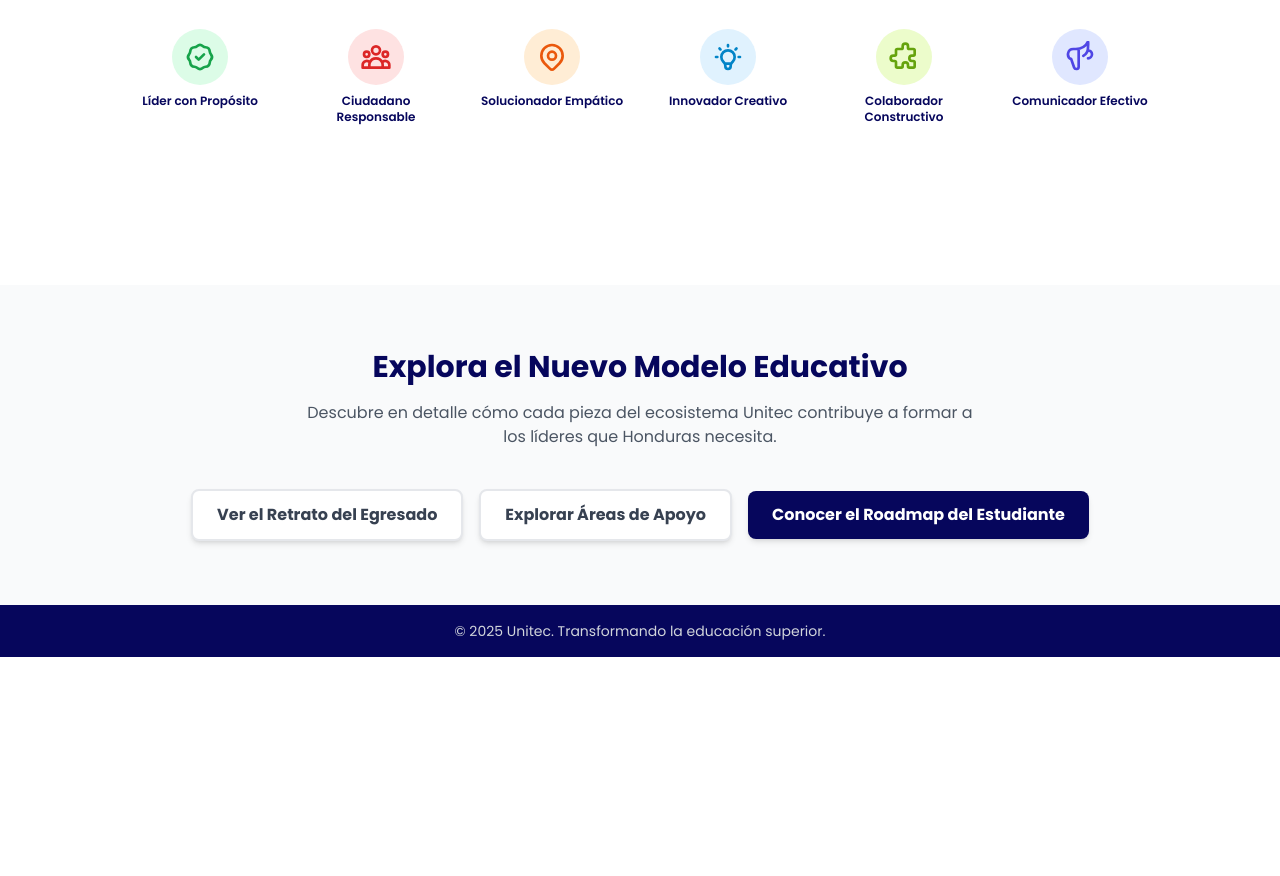
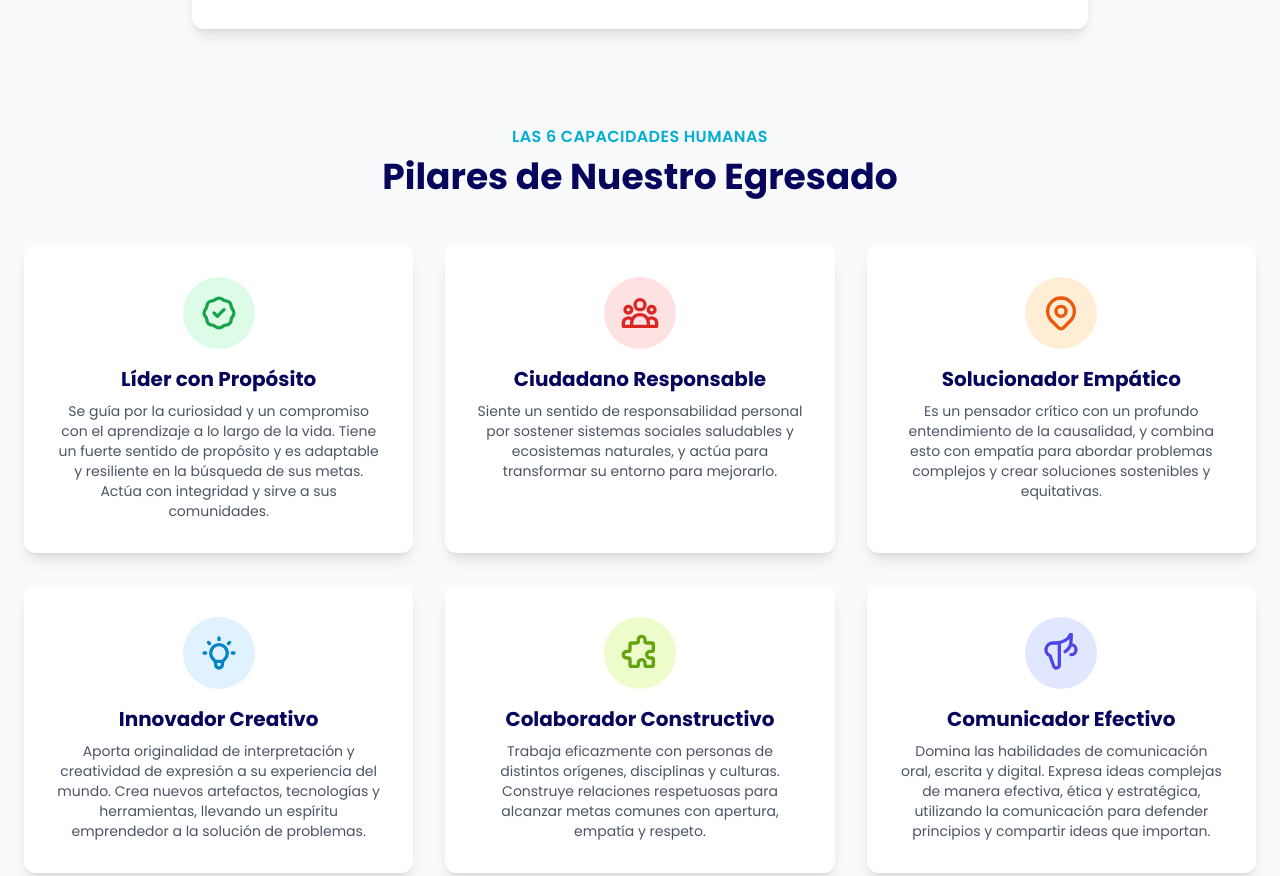
Before and after one commit to marcotcanales/FI, a plain HTML site: page Portrait/index.html in a window 1280 px wide. Shown: the part 1147-2023 px from the top of the page. Before the commit the page ends 1804 px from the top, so only its background shows below. Drawn offline with nearby package versions, Linux system fonts and the light colour scheme.

Commit message:
Refactor index.html for improved layout and content
Updated the HTML structure, improved styling, and added new sections for human capacities and a call to action.

```diff
--- a/Portrait/index.html
+++ b/Portrait/index.html
@@ -11,7 +11,7 @@
     <style>
         body {
             font-family: 'Poppins', sans-serif;
-            background-color: #ffffff;
+            background-color: #f8fafc; /* Lighter gray for background */
         }
         .unitec-bg-blue {
             background-color: #06065C;
@@ -21,11 +21,6 @@
         }
         .unitec-text-cyan {
             color: #03AED2;
-        }
-        .gradient-text {
-            background: linear-gradient(90deg, #03AED2, #06065C);
-            -webkit-background-clip: text;
-            -webkit-text-fill-color: transparent;
         }
         .hero-bg {
             background-image: linear-gradient(rgba(6, 6, 92, 0.85), rgba(6, 6, 92, 0.85)), url('https://placehold.co/1200x800/e2e8f0/e2e8f0?text=.');
@@ -64,7 +59,7 @@
     <main class="container mx-auto px-6 py-16 md:py-24">
 
         <!-- Introduction -->
-        <section class="max-w-4xl mx-auto">
+        <section class="max-w-4xl mx-auto bg-white p-8 rounded-xl shadow-lg">
             <div class="text-center">
                 <p class="unitec-text-cyan font-semibold tracking-wide">MÁS ALLÁ DE LAS COMPETENCIAS</p>
                 <h3 class="mt-2 text-3xl md:text-4xl font-bold unitec-text-blue">El Retrato del Egresado Unitec</h3>
@@ -82,38 +77,66 @@
             </div>
         </section>
 
-        <!-- Visual Divider with Icons -->
-        <section class="max-w-5xl mx-auto py-16">
-            <div class="grid grid-cols-2 md:grid-cols-3 lg:grid-cols-6 gap-8 text-center">
-                <!-- Icon 1 -->
-                <div class="flex flex-col items-center">
-                    <div class="bg-green-100 p-3 rounded-full"><svg class="h-8 w-8 text-green-600" fill="none" viewBox="0 0 24 24" stroke="currentColor"><path stroke-linecap="round" stroke-linejoin="round" stroke-width="2" d="M9 12l2 2 4-4M7.835 4.697a3.42 3.42 0 001.946-.806 3.42 3.42 0 014.438 0 3.42 3.42 0 001.946.806 3.42 3.42 0 013.138 3.138 3.42 3.42 0 00.806 1.946 3.42 3.42 0 010 4.438 3.42 3.42 0 00-.806 1.946 3.42 3.42 0 01-3.138 3.138 3.42 3.42 0 00-1.946.806 3.42 3.42 0 01-4.438 0 3.42 3.42 0 00-1.946-.806 3.42 3.42 0 01-3.138-3.138 3.42 3.42 0 00-.806-1.946 3.42 3.42 0 010-4.438 3.42 3.42 0 00.806-1.946 3.42 3.42 0 013.138-3.138z"/></svg></div>
-                    <p class="text-xs font-semibold mt-2 unitec-text-blue">Líder con Propósito</p>
+        <!-- Human Capacities Section -->
+        <section class="py-16 md:py-24">
+            <div class="text-center mb-12">
+                <p class="unitec-text-cyan font-semibold tracking-wide">LAS 6 CAPACIDADES HUMANAS</p>
+                <h3 class="mt-2 text-3xl md:text-4xl font-bold unitec-text-blue">Pilares de Nuestro Egresado</h3>
+            </div>
+
+            <div class="grid grid-cols-1 md:grid-cols-2 lg:grid-cols-3 gap-8">
+                <!-- Card 1: Líder con Propósito -->
+                <div class="bg-white rounded-xl shadow-lg p-8 flex flex-col items-center text-center transform hover:-translate-y-2 transition-transform duration-300">
+                    <div class="bg-green-100 p-4 rounded-full mb-4">
+                        <svg class="h-10 w-10 text-green-600" fill="none" viewBox="0 0 24 24" stroke="currentColor"><path stroke-linecap="round" stroke-linejoin="round" stroke-width="2" d="M9 12l2 2 4-4M7.835 4.697a3.42 3.42 0 001.946-.806 3.42 3.42 0 014.438 0 3.42 3.42 0 001.946.806 3.42 3.42 0 013.138 3.138 3.42 3.42 0 00.806 1.946 3.42 3.42 0 010 4.438 3.42 3.42 0 00-.806 1.946 3.42 3.42 0 01-3.138 3.138 3.42 3.42 0 00-1.946.806 3.42 3.42 0 01-4.438 0 3.42 3.42 0 00-1.946-.806 3.42 3.42 0 01-3.138-3.138 3.42 3.42 0 00-.806-1.946 3.42 3.42 0 010-4.438 3.42 3.42 0 00.806-1.946 3.42 3.42 0 013.138-3.138z"/></svg>
+                    </div>
+                    <h4 class="text-xl font-bold unitec-text-blue mb-2">Líder con Propósito</h4>
+                    <p class="text-gray-600 text-sm">Se guía por la curiosidad y un compromiso con el aprendizaje a lo largo de la vida. Tiene un fuerte sentido de propósito y es adaptable y resiliente en la búsqueda de sus metas. Actúa con integridad y sirve a sus comunidades.</p>
                 </div>
-                 <!-- Icon 2 -->
-                 <div class="flex flex-col items-center">
-                    <div class="bg-red-100 p-3 rounded-full"><svg class="h-8 w-8 text-red-600" fill="none" viewBox="0 0 24 24" stroke="currentColor"><path stroke-linecap="round" stroke-linejoin="round" stroke-width="2" d="M17 20h5v-2a3 3 0 00-5.356-1.857M17 20H7m10 0v-2c0-.656-.126-1.283-.356-1.857M7 20H2v-2a3 3 0 015.356-1.857M7 20v-2c0-.656.126-1.283.356-1.857m0 0a5.002 5.002 0 019.288 0M15 7a3 3 0 11-6 0 3 3 0 016 0zm6 3a2 2 0 11-4 0 2 2 0 014 0zM7 10a2 2 0 11-4 0 2 2 0 014 0z"/></svg></div>
-                    <p class="text-xs font-semibold mt-2 unitec-text-blue">Ciudadano Responsable</p>
+
+                <!-- Card 2: Ciudadano Responsable -->
+                <div class="bg-white rounded-xl shadow-lg p-8 flex flex-col items-center text-center transform hover:-translate-y-2 transition-transform duration-300">
+                    <div class="bg-red-100 p-4 rounded-full mb-4">
+                        <svg class="h-10 w-10 text-red-600" fill="none" viewBox="0 0 24 24" stroke="currentColor"><path stroke-linecap="round" stroke-linejoin="round" stroke-width="2" d="M17 20h5v-2a3 3 0 00-5.356-1.857M17 20H7m10 0v-2c0-.656-.126-1.283-.356-1.857M7 20H2v-2a3 3 0 015.356-1.857M7 20v-2c0-.656.126-1.283.356-1.857m0 0a5.002 5.002 0 019.288 0M15 7a3 3 0 11-6 0 3 3 0 016 0zm6 3a2 2 0 11-4 0 2 2 0 014 0zM7 10a2 2 0 11-4 0 2 2 0 014 0z"/></svg>
+                    </div>
+                    <h4 class="text-xl font-bold unitec-text-blue mb-2">Ciudadano Responsable</h4>
+                    <p class="text-gray-600 text-sm">Siente un sentido de responsabilidad personal por sostener sistemas sociales saludables y ecosistemas naturales, y actúa para transformar su entorno para mejorarlo.</p>
                 </div>
-                 <!-- Icon 3 -->
-                 <div class="flex flex-col items-center">
-                    <div class="bg-orange-100 p-3 rounded-full"><svg class="h-8 w-8 text-orange-600" fill="none" viewBox="0 0 24 24" stroke="currentColor"><path stroke-linecap="round" stroke-linejoin="round" stroke-width="2" d="M17.657 16.657L13.414 20.9a1.998 1.998 0 01-2.827 0l-4.244-4.243a8 8 0 1111.314 0z" /><path stroke-linecap="round" stroke-linejoin="round" stroke-width="2" d="M15 11a3 3 0 11-6 0 3 3 0 016 0z" /></svg></div>
-                    <p class="text-xs font-semibold mt-2 unitec-text-blue">Solucionador Empático</p>
+
+                <!-- Card 3: Solucionador Empático -->
+                <div class="bg-white rounded-xl shadow-lg p-8 flex flex-col items-center text-center transform hover:-translate-y-2 transition-transform duration-300">
+                    <div class="bg-orange-100 p-4 rounded-full mb-4">
+                        <svg class="h-10 w-10 text-orange-600" fill="none" viewBox="0 0 24 24" stroke="currentColor"><path stroke-linecap="round" stroke-linejoin="round" stroke-width="2" d="M17.657 16.657L13.414 20.9a1.998 1.998 0 01-2.827 0l-4.244-4.243a8 8 0 1111.314 0z" /><path stroke-linecap="round" stroke-linejoin="round" stroke-width="2" d="M15 11a3 3 0 11-6 0 3 3 0 016 0z" /></svg>
+                    </div>
+                    <h4 class="text-xl font-bold unitec-text-blue mb-2">Solucionador Empático</h4>
+                    <p class="text-gray-600 text-sm">Es un pensador crítico con un profundo entendimiento de la causalidad, y combina esto con empatía para abordar problemas complejos y crear soluciones sostenibles y equitativas.</p>
                 </div>
-                 <!-- Icon 4 -->
-                 <div class="flex flex-col items-center">
-                    <div class="bg-sky-100 p-3 rounded-full"><svg class="h-8 w-8 text-sky-600" fill="none" viewBox="0 0 24 24" stroke="currentColor"><path stroke-linecap="round" stroke-linejoin="round" stroke-width="2" d="M9.663 17h4.673M12 3v1m6.364 1.636l-.707.707M21 12h-1M4 12H3m3.343-5.657l-.707-.707m2.828 9.9a5 5 0 117.072 0l-.548.547A3.374 3.374 0 0014 18.469V19a2 2 0 11-4 0v-.531c0-.895-.356-1.754-.988-2.386l-.548-.547z" /></svg></div>
-                    <p class="text-xs font-semibold mt-2 unitec-text-blue">Innovador Creativo</p>
+
+                <!-- Card 4: Innovador Creativo -->
+                <div class="bg-white rounded-xl shadow-lg p-8 flex flex-col items-center text-center transform hover:-translate-y-2 transition-transform duration-300">
+                    <div class="bg-sky-100 p-4 rounded-full mb-4">
+                        <svg class="h-10 w-10 text-sky-600" fill="none" viewBox="0 0 24 24" stroke="currentColor"><path stroke-linecap="round" stroke-linejoin="round" stroke-width="2" d="M9.663 17h4.673M12 3v1m6.364 1.636l-.707.707M21 12h-1M4 12H3m3.343-5.657l-.707-.707m2.828 9.9a5 5 0 117.072 0l-.548.547A3.374 3.374 0 0014 18.469V19a2 2 0 11-4 0v-.531c0-.895-.356-1.754-.988-2.386l-.548-.547z" /></svg>
+                    </div>
+                    <h4 class="text-xl font-bold unitec-text-blue mb-2">Innovador Creativo</h4>
+                    <p class="text-gray-600 text-sm">Aporta originalidad de interpretación y creatividad de expresión a su experiencia del mundo. Crea nuevos artefactos, tecnologías y herramientas, llevando un espíritu emprendedor a la solución de problemas.</p>
                 </div>
-                 <!-- Icon 5 -->
-                 <div class="flex flex-col items-center">
-                    <div class="bg-lime-100 p-3 rounded-full"><svg class="h-8 w-8 text-lime-600" fill="none" viewBox="0 0 24 24" stroke="currentColor"><path stroke-linecap="round" stroke-linejoin="round" stroke-width="2" d="M11 4a2 2 0 114 0v1a1 1 0 001 1h3a1 1 0 011 1v3a1 1 0 01-1 1h-1a2 2 0 100 4h1a1 1 0 011 1v3a1 1 0 01-1 1h-3a1 1 0 01-1-1v-1a2 2 0 10-4 0v1a1 1 0 01-1 1H7a1 1 0 01-1-1v-3a1 1 0 00-1-1H4a2 2 0 110-4h1a1 1 0 001-1V7a1 1 0 011-1h3a1 1 0 001-1V4z" /></svg></div>
-                    <p class="text-xs font-semibold mt-2 unitec-text-blue">Colaborador Constructivo</p>
+
+                <!-- Card 5: Colaborador Constructivo -->
+                <div class="bg-white rounded-xl shadow-lg p-8 flex flex-col items-center text-center transform hover:-translate-y-2 transition-transform duration-300">
+                    <div class="bg-lime-100 p-4 rounded-full mb-4">
+                         <svg class="h-10 w-10 text-lime-600" fill="none" viewBox="0 0 24 24" stroke="currentColor"><path stroke-linecap="round" stroke-linejoin="round" stroke-width="2" d="M11 4a2 2 0 114 0v1a1 1 0 001 1h3a1 1 0 011 1v3a1 1 0 01-1 1h-1a2 2 0 100 4h1a1 1 0 011 1v3a1 1 0 01-1 1h-3a1 1 0 01-1-1v-1a2 2 0 10-4 0v1a1 1 0 01-1 1H7a1 1 0 01-1-1v-3a1 1 0 00-1-1H4a2 2 0 110-4h1a1 1 0 001-1V7a1 1 0 011-1h3a1 1 0 001-1V4z" /></svg>
+                    </div>
+                    <h4 class="text-xl font-bold unitec-text-blue mb-2">Colaborador Constructivo</h4>
+                    <p class="text-gray-600 text-sm">Trabaja eficazmente con personas de distintos orígenes, disciplinas y culturas. Construye relaciones respetuosas para alcanzar metas comunes con apertura, empatía y respeto.</p>
                 </div>
-                 <!-- Icon 6 -->
-                 <div class="flex flex-col items-center">
-                    <div class="bg-indigo-100 p-3 rounded-full"><svg class="h-8 w-8 text-indigo-600" fill="none" viewBox="0 0 24 24" stroke="currentColor"><path stroke-linecap="round" stroke-linejoin="round" stroke-width="2" d="M11 5.882V19.24a1.76 1.76 0 01-3.417.592l-2.147-6.15M18 13a3 3 0 100-6M5.436 13.683A4.001 4.001 0 017 6h1.832c4.1 0 7.625-2.236 9.168-5.584C18.354 1.832 18 3.65 18 4.5v.5c0 2.623-1.42 4.904-3.5 6.168" /></svg></div>
-                    <p class="text-xs font-semibold mt-2 unitec-text-blue">Comunicador Efectivo</p>
+
+                <!-- Card 6: Comunicador Efectivo -->
+                <div class="bg-white rounded-xl shadow-lg p-8 flex flex-col items-center text-center transform hover:-translate-y-2 transition-transform duration-300">
+                    <div class="bg-indigo-100 p-4 rounded-full mb-4">
+                        <svg class="h-10 w-10 text-indigo-600" fill="none" viewBox="0 0 24 24" stroke="currentColor"><path stroke-linecap="round" stroke-linejoin="round" stroke-width="2" d="M11 5.882V19.24a1.76 1.76 0 01-3.417.592l-2.147-6.15M18 13a3 3 0 100-6M5.436 13.683A4.001 4.001 0 017 6h1.832c4.1 0 7.625-2.236 9.168-5.584C18.354 1.832 18 3.65 18 4.5v.5c0 2.623-1.42 4.904-3.5 6.168" /></svg>
+                    </div>
+                    <h4 class="text-xl font-bold unitec-text-blue mb-2">Comunicador Efectivo</h4>
+                    <p class="text-gray-600 text-sm">Domina las habilidades de comunicación oral, escrita y digital. Expresa ideas complejas de manera efectiva, ética y estratégica, utilizando la comunicación para defender principios y compartir ideas que importan.</p>
                 </div>
             </div>
         </section>
@@ -121,14 +144,13 @@
     </main>
 
     <!-- Call to Action / Footer Links -->
-    <footer class="bg-gray-50">
+    <footer class="bg-gray-100">
         <div class="container mx-auto px-6 py-16 text-center">
             <h3 class="text-2xl md:text-3xl font-bold unitec-text-blue">Explora el Nuevo Modelo Educativo</h3>
             <p class="mt-4 text-gray-600 max-w-2xl mx-auto">
                 Descubre en detalle cómo cada pieza del ecosistema Unitec contribuye a formar a los líderes que Honduras necesita.
             </p>
             <div class="mt-10 flex flex-col md:flex-row justify-center items-center gap-4">
-                <!-- NOTE: Replace '#' with the actual file paths when deploying -->
                 <a href="https://capexfi25-30.netlify.app/portrait/retrato-mosaico2/" class="w-full md:w-auto bg-white hover:unitec-bg-blue hover:text-white text-unitec-blue font-bold py-3 px-6 rounded-lg shadow-md border-2 border-unitec-blue transition-all duration-300">
                     Ver el Retrato del Egresado
                 </a>
```
